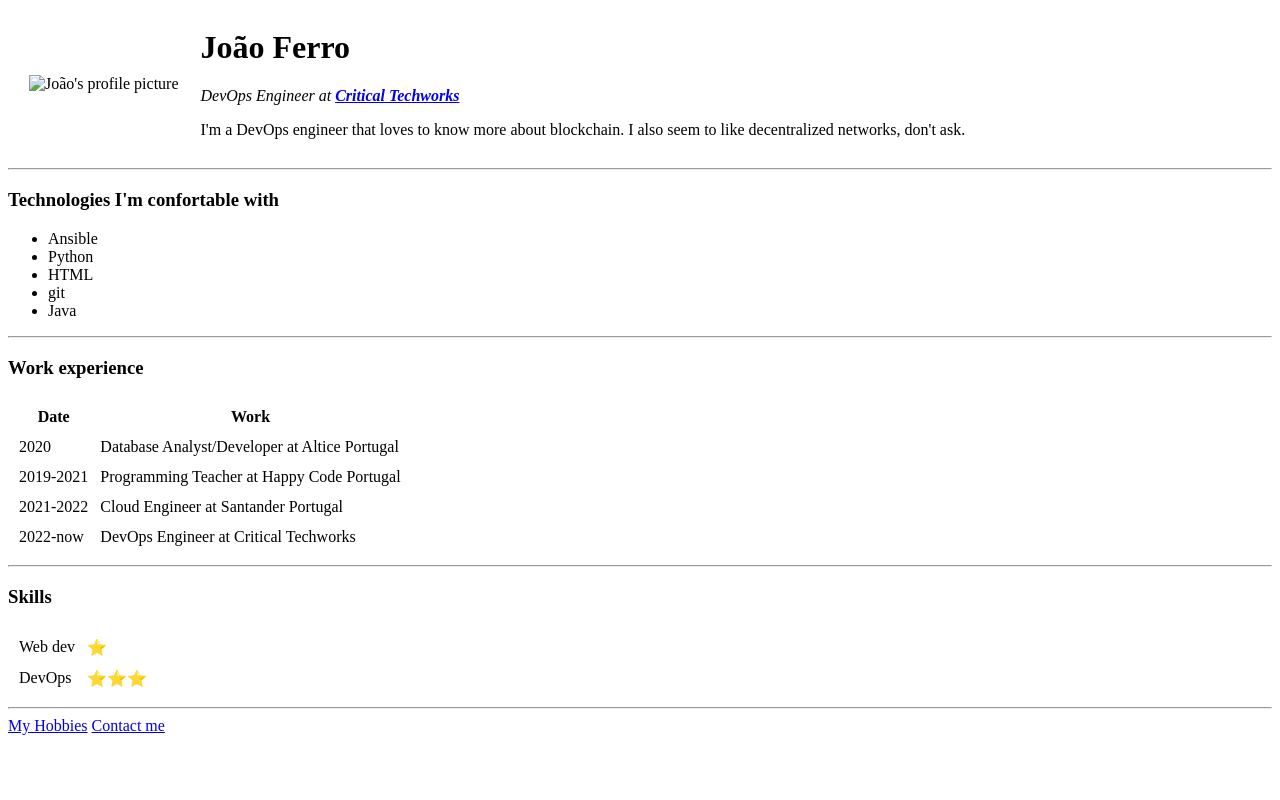
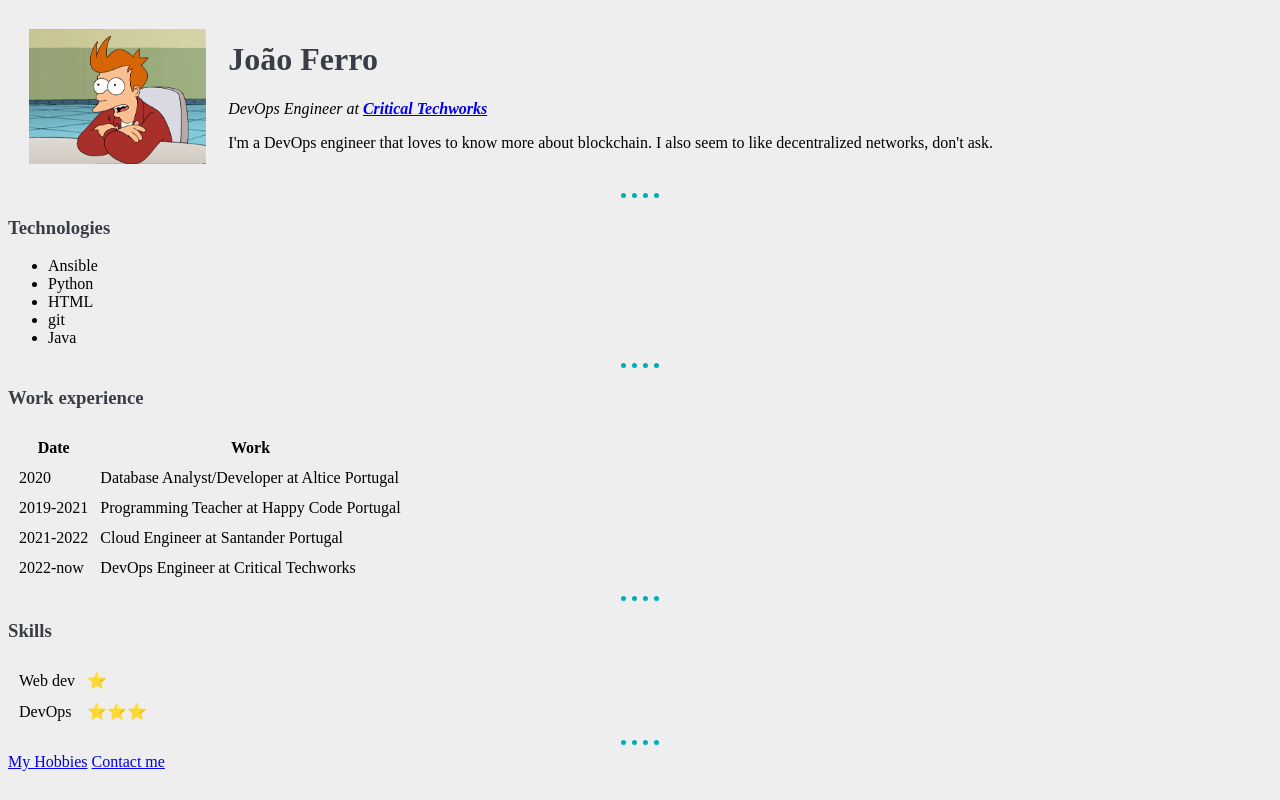
Before and after one commit to Azuryte/cv, a plain HTML site: page index.html in a window 1280 px wide. Drawn offline with Linux system fonts and the light colour scheme.

Commit message:
Add external css and minor changes

```diff
--- /dev/null
+++ b/css/styles.css
@@ -0,0 +1,18 @@
+body {
+    background-color: #EEEEEE;
+}
+
+h1, h3 {
+    color: #393E46;
+}
+
+hr {
+    border-style: dotted none none;
+    border-width: 5px;
+    border-color: #00ADB5;
+    width: 3%;
+}
+
+img {
+    height: 135px;
+}
--- a/index.html
+++ b/index.html
@@ -2,12 +2,13 @@
     <head>
         <meta charset="utf-8">
         <title>João's Personal Website</title>
+        <link rel="stylesheet" href="css/styles.css">
     </head>
 
     <body>
         <table cellspacing="20">
             <tr>
-                <td><img src="images/jhonny.jpeg" alt="João's profile picture"></td>
+                <td><img src="images/fry.png" alt="João's profile picture"></td>
                 <td>
                     <h1>João Ferro</h1>
                     <p><em>DevOps Engineer at <strong><a href=https://www.criticaltechworks.com>Critical Techworks</a></strong></em></p>
@@ -16,7 +17,7 @@
             </tr>
         </table>
         <hr>
-        <h3>Technologies I'm confortable with</h3>
+        <h3>Technologies</h3>
         <ul>
             <li>Ansible</li>
             <li>Python</li>
```
Also changed, not shown: contact.html (+1 -0 lines), hobbies.html (+1 -1 lines), images/fry.png (added).
